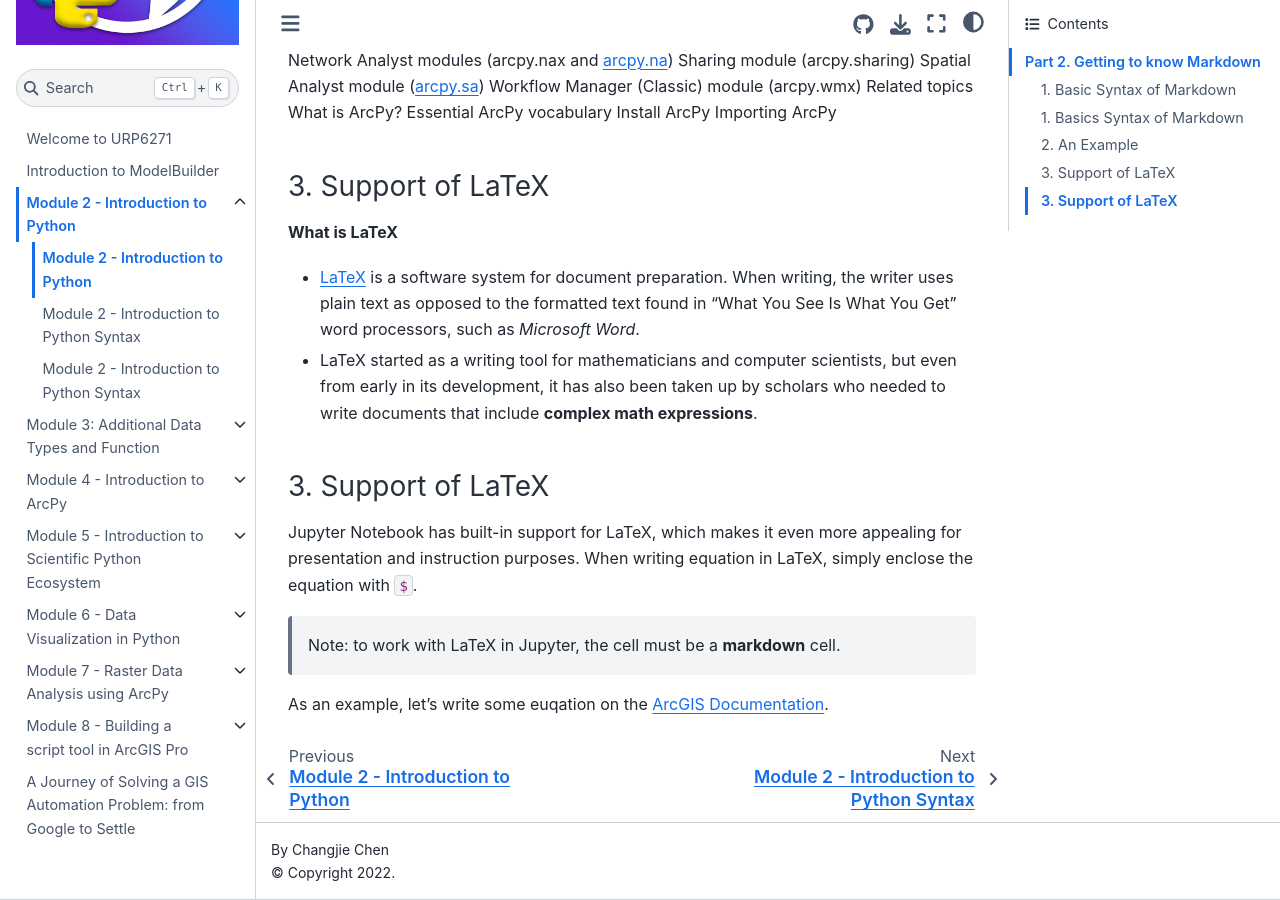
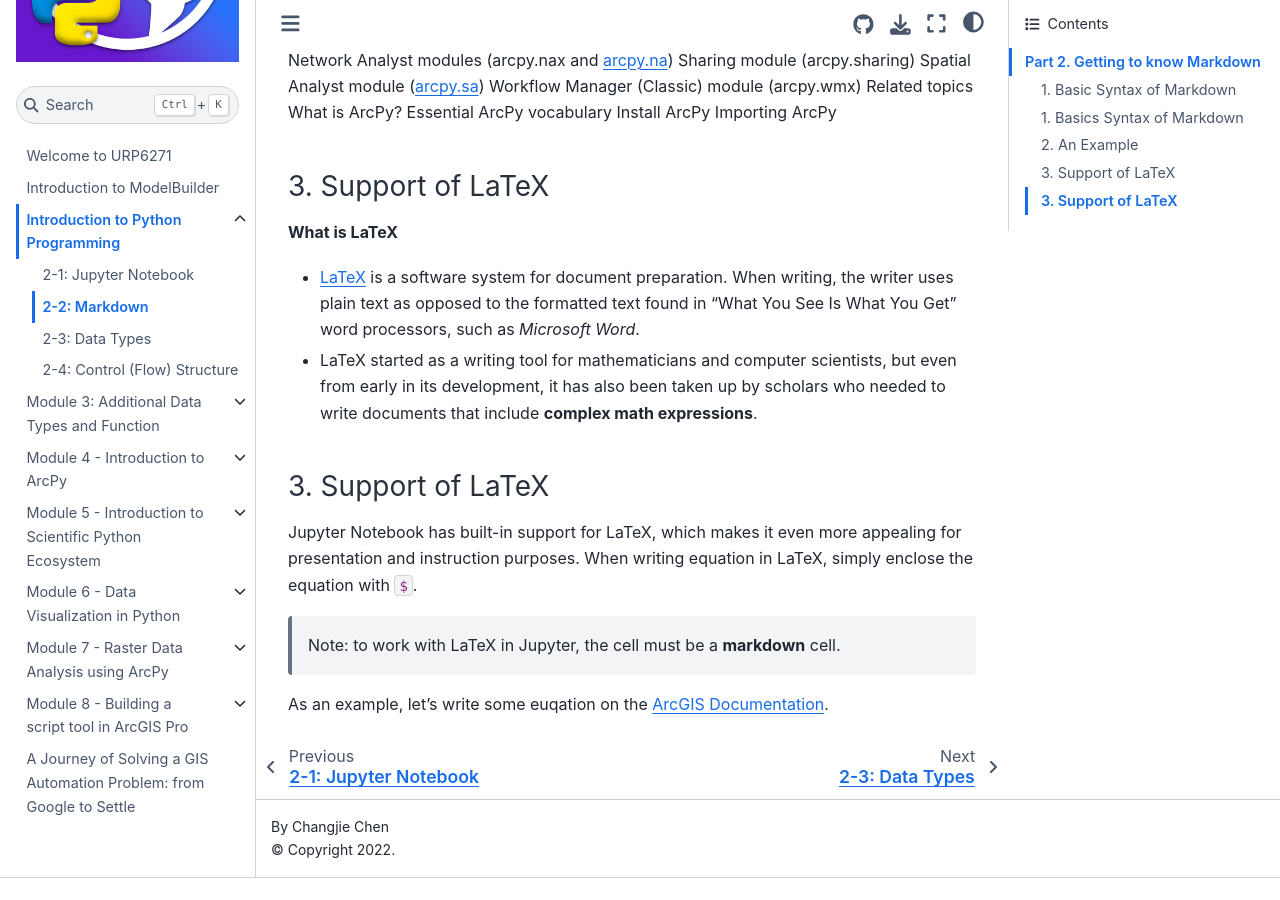
Before and after one commit to chjch/gisautomation, a Jupyter Book: the page built from docs/modules/2-2._Markdown.ipynb, in a window 1280 px wide and 900 px high, scrolled down 1326 px. Built offline with Jupyter Book 1.0.4 settings and Sphinx 7.4.7 and the Sphinx Book theme 1.1.4, drawn with Linux system fonts in a browser that asks for light colours; after the commit the page ends 2204 px from its top, so only the background shows below that; some of the changed lines change nothing that is shown; some of the changed text lies outside the part shown.

Commit message:
edit module 2 headings, create module 2 landing

```diff
--- a/docs/_toc.yml
+++ b/docs/_toc.yml
@@ -4,8 +4,9 @@
 root: intro
 chapters:
 - file: modules/1-1._Intro_to_ModelBuilder
-- file: modules/2-1._Python_Notebook
+- file: modules/2-0Intro_to_Python
   sections:
+  - file: modules/2-1._Python_Notebook
   - file: modules/2-2._Markdown
   - file: modules/2-3._Data_Types
   - file: modules/2-4._Control_Structure
```
Also changed, not shown: docs/modules/1-1._Intro_to_ModelBuilder.ipynb, docs/modules/2-0Intro_to_Python.ipynb (added), docs/modules/2-1._Python_Notebook.ipynb, docs/modules/2-2._Markdown.ipynb, docs/modules/2-3._Data_Types.ipynb, docs/modules/2-4._Control_Structure.ipynb.
